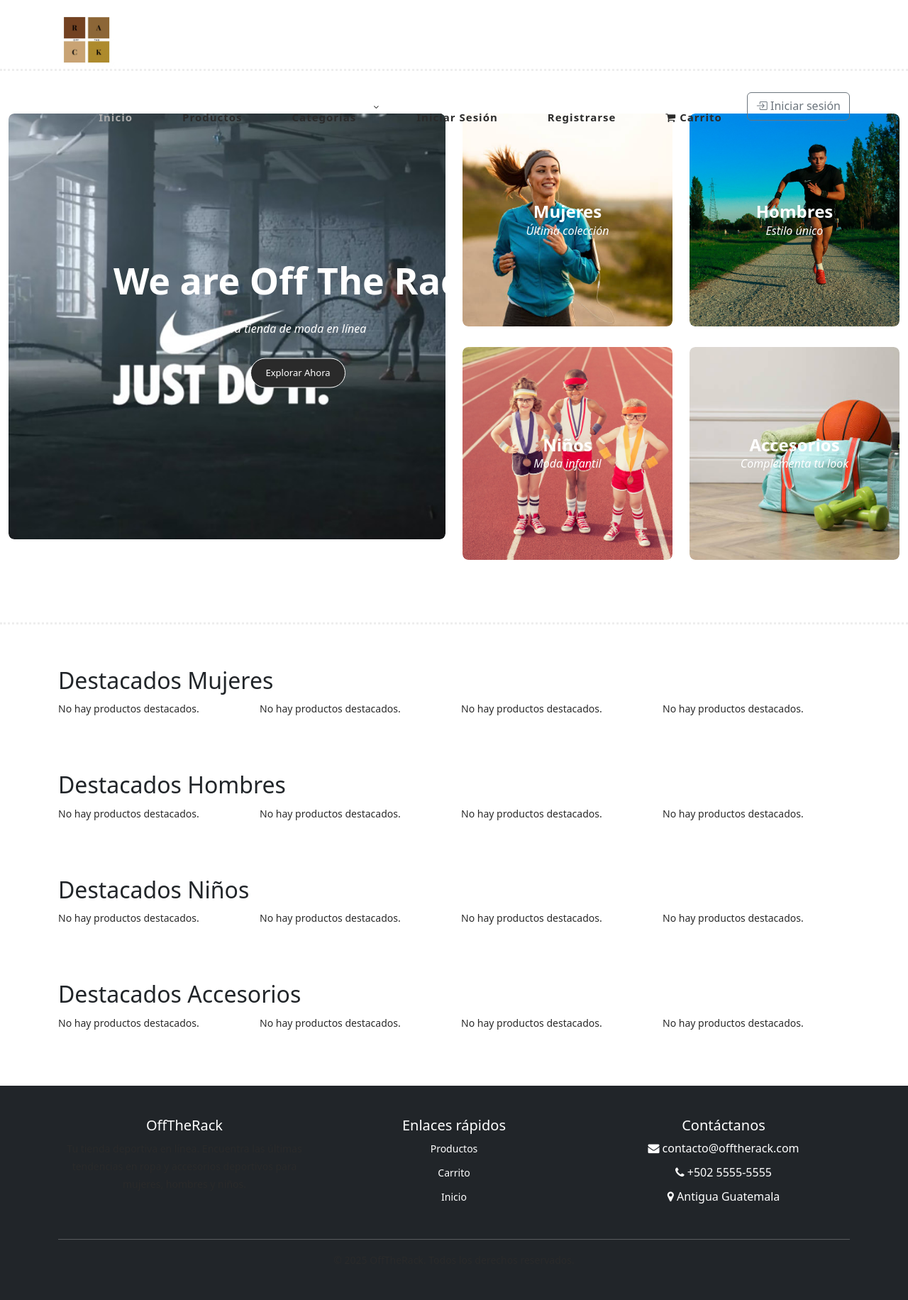
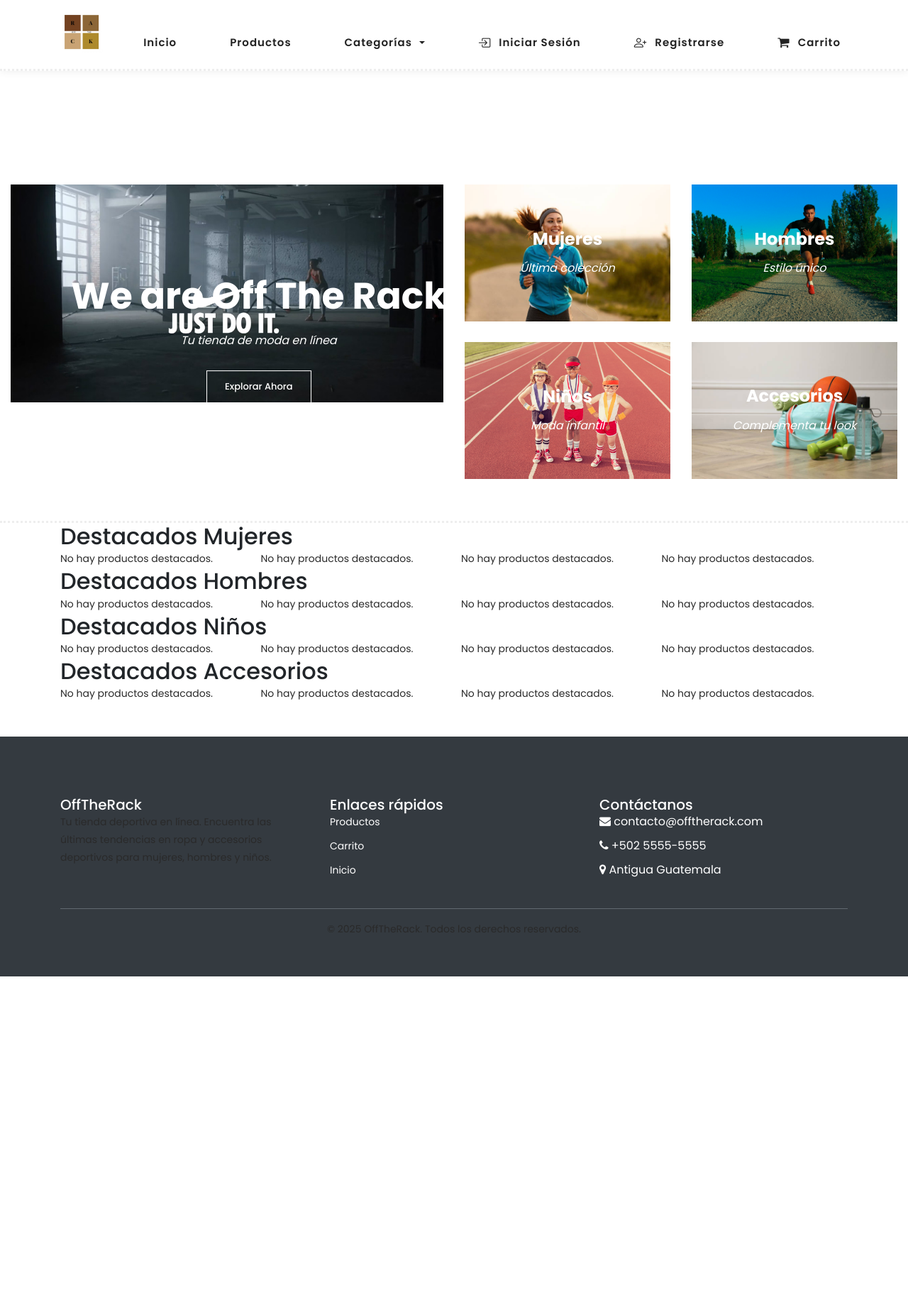
Before and after one commit to jorge2360/proyecto_final, a Django app: page / in a window 1280 px wide. Shown: the whole page at 71% size. After the commit the page ends 1376 px from the top, so only its background shows below. Run offline with Django 5.2, Linux system fonts and the light colour scheme; data that the repository does not hold is empty; some libraries are stand-ins or nearby versions.

Commit message:
se solucionaron errores en pedidos, barra de navegacion y otros

```diff
--- a/core/settings.py
+++ b/core/settings.py
@@ -114,6 +114,7 @@ AUTH_PASSWORD_VALIDATORS = [
 
 AUTH_USER_MODEL = "usuarios.Usuario"
 # Redirecciones despues de login/logout/registro
+LOGIN_URL = '/usuarios/login/'
 LOGIN_REDIRECT_URL = "home"   # despues de iniciar sesion
 LOGOUT_REDIRECT_URL = "home"  # despues de cerrar sesion
 
--- a/pedidos/urls.py
+++ b/pedidos/urls.py
@@ -5,4 +5,5 @@ app_name = "pedidos"
 
 urlpatterns = [
     path("<int:pedido_id>/", views.detalle_pedido, name="detalle"),
+    path('lista/', views.lista_pedidos, name='lista'),
 ]
--- a/static/css/custom.css
+++ b/static/css/custom.css
@@ -1,283 +1,195 @@
-/* =========================
-   Ajustes de Navbar y Logo
-   ========================= */
-   .header-area .logo img,
-   .main-nav .logo img,
-   .logo-img {
-       max-height: 80px !important; /* altura controlada */
-       width: auto !important;      /* mantiene proporción */
-       object-fit: contain;
-       display: inline-block;
-       margin-top: 5px;
+/* ==========================================
+   NAVBAR LIMPIO, CENTRADO Y FUNCIONAL
+   ========================================== */
+
+header.header-area {
+  position: sticky;
+  top: 0;
+  left: 0;
+  right: 0;
+  z-index: 1050;
+  width: 100%;
+  background: #fff;
+  box-shadow: 0 2px 10px rgba(0,0,0,0.06);
 }
 
-   .main-nav ul.nav li a {
-       padding: 15px 20px;
-       font-size: 15px;
-       font-weight: 500;
+header .container {
+  height: 90px;
 }
 
-   /* Navbar fijo arriba */
-   body {
-       padding-top: 100px; /* asegura espacio debajo del navbar */
+.logo-img {
+  height: 65px;
+  object-fit: contain;
 }
 
-   header.header-area {
-       z-index: 1000;
-       position: fixed;
-       top: 0;
-       left: 0;
-       width: 100%;
+/* MENÚ PRINCIPAL */
+.main-nav .nav {
+  list-style: none;
+  display: flex;
+  align-items: center;
+  justify-content: center;
+  gap: 25px;
+  margin: 0;
+  padding: 0;
 }
 
-   /* =========================
-      Banner principal
-      ========================= */
-   .main-banner {
-       padding: 60px 0;
-   }
-
-   /* Banner izquierdo más grande */
-   .main-banner .left-content .thumb {
-       position: relative;
-       border-radius: 8px;
-       overflow: hidden;
-       height: 600px; /* 👈 altura en escritorio */
-   }
-
-   .main-banner .left-content .thumb img {
-       width: 100%;
-       height: 100%;
-       object-fit: cover;
-       border-radius: 8px;
-   }
-
-   .header-text {
-       max-width: 500px;
-       margin: 0 auto;
-       text-align: left;
-   }
-
-   .header-text h2 {
-       font-size: 36px;
-       font-weight: 700;
-       margin-bottom: 20px;
-   }
-
-   .header-text p {
-       margin-bottom: 20px;
-   }
-
-   /* =========================
-      Categorías (banners)
-      ========================= */
-   .thumb {
-       position: relative;
-       overflow: hidden;
-       border-radius: 8px;
-   }
-
-   .thumb img {
-       width: 100%;
-       height: 300px;       /* altura fija en escritorio */
-       object-fit: cover;   /* asegura proporción sin deformar */
-       display: block;
-       border-radius: 8px;
-   }
-
-   /* Texto centrado con Flexbox */
-   .thumb .inner-content {
-       position: absolute;
-       top: 50%;
-       left: 50%;
-       transform: translate(-50%, -50%);
-       display: flex;
-       flex-direction: column;
-       justify-content: center;
-       align-items: center;
-       text-align: center;
-       color: #fff;
-       z-index: 2;
-       width: 100%;
-       padding: 0 10px;
-   }
-
-   .thumb .inner-content h4 {
-       font-size: 22px;
-       font-weight: 700;
-       margin-bottom: 5px;
-       text-align: center;
-   }
-
-   .thumb .inner-content span {
-       font-size: 14px;
-       margin-top: 5px;
-       margin-bottom: 10px;
-       color: #f1f1f1;
-       text-align: center;
-   }
-
-   /* Hover oscuro */
-   .thumb .hover-content {
-       position: absolute;
-       top: 0;
-       left: 0;
-       width: 100%;
-       height: 100%;
-       background: rgba(0,0,0,0.7);
-       color: #fff;
-       opacity: 0;
-       transition: all 0.3s ease-in-out;
-       display: flex;
-       justify-content: center;
-       align-items: center;
-       text-align: center;
-       padding: 15px;
-   }
-
-   .thumb:hover .hover-content {
-       opacity: 1;
-   }
-
-   /* Botón dentro de las categorías */
-   .thumb .main-border-button a {
-       background-color: #2a2a2a;
-       color: #fff;
-       padding: 10px 20px;
-       border-radius: 25px;
-       text-decoration: none;
-       transition: all 0.3s ease;
-   }
-
-   .thumb .main-border-button a:hover {
-       background-color: #43409c;
-   }
-
-   /* =========================
-      Espaciado entre secciones
-      ========================= */
-   .section {
-       margin-top: 60px;
-       margin-bottom: 60px;
-   }
-
-   /* =========================
-      Carrusel de productos
-      ========================= */
-   .owl-men-item .item {
-       margin: 10px;
-   }
-
-   .owl-men-item .thumb img {
-       border-radius: 6px;
-       transition: transform 0.3s;
-   }
-
-   .owl-men-item .thumb img:hover {
-       transform: scale(1.05);
-   }
-
-   /* =========================
-      Animaciones en categorías
-      ========================= */
-   .item img {
-       transition: transform 0.3s ease;
-   }
-
-   .item img:hover {
-       transform: scale(1.05);
-   }
-
-   /* =========================
-      Footer
-      ========================= */
-   footer {
-       background: #222;
-       color: #ddd;
-       padding: 20px 0;
-       text-align: center;
-   }
-
-   footer p {
-       margin: 0;
-       font-size: 14px;
-   }
-
-   /* =========================
-      FIX: Centrar textos categorías
-      ========================= */
-   .right-content .right-first-image .thumb,
-   .left-content .thumb {
+.main-nav .nav li {
   position: relative;
 }
 
-   .right-content .right-first-image .thumb .inner-content {
-     position: absolute !important;
-     top: 50% !important;
-     left: 50% !important;
-     transform: translate(-50%, -50%) !important;
-     display: flex !important;
-     flex-direction: column !important;
-     justify-content: center !important;
-     align-items: center !important;
-     text-align: center !important;
-     z-index: 2 !important;
-     width: 100% !important;
-     padding: 0 10px !important;
+.main-nav .nav li a {
+  display: flex;
+  align-items: center;
+  font-weight: 600;
+  color: #222;
+  text-decoration: none;
+  padding: 10px 15px;
+  transition: color 0.2s ease;
 }
 
-   .right-content .right-first-image .thumb .inner-content h4,
-   .right-content .right-first-image .thumb .inner-content span {
-     margin: 0 auto !important;
-     text-align: center !important;
+.main-nav .nav li a:hover {
+  color: #6c63ff;
 }
 
-   .right-content .right-first-image .thumb:hover .inner-content {
-       opacity: 0 !important;
-       transition: opacity 0.3s ease-in-out;
+/* ICONOS */
+.main-nav .nav li a i {
+  font-size: 1.1rem;
+  margin-right: 5px;
+  position: relative;
+  top: 1px;
 }
 
-   .right-content .right-first-image .thumb .hover-content {
+/* DROPDOWN BASE */
+.dropdown-menu {
+  display: block;
+  position: absolute;
+  top: 110%;
+  left: 0;
+  background: #fff;
+  border: 1px solid #ddd;
+  border-radius: 8px;
+  box-shadow: 0 4px 12px rgba(0,0,0,0.1);
+  min-width: 200px;
+  padding: 8px 0;
   opacity: 0;
-       transition: opacity 0.3s ease-in-out;
+  visibility: hidden;
+  transform: translateY(10px);
+  transition: all 0.25s ease;
+  z-index: 9999;
 }
 
-   .right-content .right-first-image .thumb:hover .hover-content {
+/* Mostrar con hover */
+.nav-item:hover > .dropdown-menu {
   opacity: 1;
+  visibility: visible;
+  transform: translateY(0);
 }
 
-   /* =========================
-      Responsive Design
-      ========================= */
+/* Ítems dentro del menú */
+.dropdown-menu li a {
+  display: flex;
+  align-items: center;
+  padding: 10px 15px;
+  color: #333;
+  font-size: 15px;
+  text-decoration: none;
+  transition: all 0.2s ease;
+}
 
-   /* Tablets */
+.dropdown-menu li a:hover {
+  background-color: #f7f7f7;
+  color: #6c63ff;
+}
+
+/* Alineación derecha del menú de usuario */
+.dropdown-menu-end {
+  right: 0;
+  left: auto;
+}
+
+/* Permite clic dentro del menú */
+.dropdown-menu {
+  pointer-events: auto;
+}
+
+/* Animación */
+@keyframes dropdownFade {
+  from { opacity: 0; transform: translateY(8px); }
+  to { opacity: 1; transform: translateY(0); }
+}
+
+.nav-item:hover > .dropdown-menu {
+  animation: dropdownFade 0.25s ease forwards;
+}
+
+/* Responsive */
 @media (max-width: 992px) {
-       .main-banner .left-content .thumb {
-           height: 400px; /* banner izquierdo */
+  header .container {
+    flex-direction: column;
+    align-items: flex-start;
+    height: auto;
+    padding: 15px 0;
   }
-       .thumb img {
-           height: 220px; /* categorías */
+
+  .main-nav .nav {
+    flex-direction: column;
+    align-items: flex-start;
+    gap: 10px;
   }
-       .thumb .inner-content h4 {
-           font-size: 20px;
-       }
-       .thumb .inner-content span {
-           font-size: 13px;
+
+  .dropdown-menu {
+    position: relative;
+    opacity: 1;
+    visibility: visible;
+    transform: none;
+    box-shadow: none;
+    border: none;
+    padding: 0;
   }
 }
+/* =============================
+   FIX FINAL: Carrito desalineado
+   ============================= */
 
-   /* Móviles */
-   @media (max-width: 576px) {
-       .main-banner .left-content .thumb {
-           height: 250px; /* banner izquierdo */
+/* Asegura que todos los elementos del navbar estén en una sola línea */
+.header-area .container,
+.main-nav {
+  display: flex !important;
+  align-items: center !important;
+  justify-content: space-between !important;
+  flex-wrap: nowrap !important; /* Evita que el carrito salte de línea */
+  white-space: nowrap !important; /* Mantiene los textos en una sola línea */
 }
-       .thumb img {
-           height: 180px; /* categorías */
+
+/* Ajusta los elementos del menú principal */
+.main-nav .nav {
+  display: flex !important;
+  align-items: center !important;
+  justify-content: center !important;
+  gap: 25px !important;
+  flex-wrap: nowrap !important; /* Nada se rompe en 2 líneas */
 }
-       .thumb .inner-content h4 {
-           font-size: 18px;
+
+/* Corrige los <li> que pueden expandirse */
+.main-nav .nav li {
+  flex: 0 0 auto !important;
+  white-space: nowrap !important;
 }
-       .thumb .inner-content span {
-           font-size: 12px;
+
+/* Corrige el botón del carrito para que quede alineado */
+.main-nav .nav li a {
+  display: flex !important;
+  align-items: center !important;
+  justify-content: center !important;
+  gap: 6px !important;
+  padding: 0 10px !important;
+  height: 90px !important; /* misma altura del header */
+  color: #222 !important;
+  text-decoration: none !important;
 }
+
+/* Alinea los íconos verticalmente */
+.main-nav .nav li a i {
+  position: relative !important;
+  top: 1px !important;
 }
--- a/templates/base.html
+++ b/templates/base.html
@@ -1,103 +1,105 @@
 <!DOCTYPE html>
-<html lang="en">
+<html lang="es">
 <head>
     {% load static %}
     <meta charset="UTF-8">
     <meta name="viewport" content="width=device-width, initial-scale=1.0">
-    <title>OffTheRack</title>
+    <title>Off The Rack</title>
 
-    <!-- CSS del template -->
+    <!-- CSS -->
     <link rel="stylesheet" href="{% static 'css/bootstrap.min.css' %}">
     <link rel="stylesheet" href="{% static 'css/font-awesome.css' %}">
     <link rel="stylesheet" href="{% static 'css/templatemo-hexashop.css' %}">
     <link rel="stylesheet" href="{% static 'css/owl-carousel.css' %}">
     <link rel="stylesheet" href="{% static 'css/lightbox.css' %}">
     <link rel="stylesheet" href="{% static 'css/custom.css' %}">
+    <link href="https://cdn.jsdelivr.net/npm/bootstrap-icons@1.11.3/font/bootstrap-icons.css" rel="stylesheet">
+
     <link rel="icon" type="image/png" href="{% static 'images/favicon.jpg' %}">
-    <link href="https://cdn.jsdelivr.net/npm/bootstrap-icons@1.11.3/font/bootstrap-icons.css" rel="stylesheet">
-    <!-- Bootstrap CSS -->
-    <link href="https://cdn.jsdelivr.net/npm/bootstrap@5.3.3/dist/css/bootstrap.min.css" rel="stylesheet">
-
-    <!-- Bootstrap Icons -->
-    <link href="https://cdn.jsdelivr.net/npm/bootstrap-icons@1.11.1/font/bootstrap-icons.css" rel="stylesheet">
-
     <meta name="description" content="OffTheRack - Tienda de moda en línea para mujeres, hombres y niños.">
     <meta name="keywords" content="moda, ropa, tienda, online, accesorios, Guatemala">
 </head>
+
 <body>
 
-    <!-- ***** Preloader Start ***** -->
+    <!-- ***** Preloader ***** -->
     <div id="preloader">
-        <div class="jumper">
-            <div></div>
-            <div></div>
-            <div></div>
+        <div class="jumper"><div></div><div></div><div></div></div>
     </div>
-    </div>
-    <!-- ***** Preloader End ***** -->
 
-    <!-- ***** Header Area Start ***** -->
-    <header class="header-area header-sticky">
-        <div class="container">
-            <div class="row">
-                <div class="col-12">
-                    <nav class="main-nav">
-                        <!-- Logo -->
-                        <a href="{% url 'home' %}" class="logo">
+    <!-- ============================
+         HEADER PRINCIPAL
+    ============================ -->
+    <header class="header-area">
+      <div class="container d-flex align-items-center justify-content-between">
+        <!-- LOGO -->
+        <a href="{% url 'home' %}" class="logo d-flex align-items-center">
           <img src="{% static 'images/offtherack_logo.jpg' %}" alt="OffTheRack Logo" class="logo-img">
         </a>
-                        <!-- Menu -->
-                        <ul class="nav">
-                            <li><a href="{% url 'home' %}" class="active">Inicio</a></li>
+
+        <!-- MENÚ PRINCIPAL -->
+        <nav class="main-nav">
+          <ul class="nav align-items-center">
+            <li><a href="{% url 'home' %}">Inicio</a></li>
             <li><a href="{% url 'productos:lista' %}">Productos</a></li>
-                            <li class="submenu">
-                                <a href="javascript:;">Categorías</a>
-                                <ul>
+
+            <!-- CATEGORÍAS -->
+            <li class="nav-item dropdown">
+              <a class="nav-link dropdown-toggle" href="#" role="button">Categorías</a>
+              <ul class="dropdown-menu">
                 <li><a href="{% url 'productos:categoria' 'Mujeres' %}">Mujeres</a></li>
                 <li><a href="{% url 'productos:categoria' 'Hombres' %}">Hombres</a></li>
                 <li><a href="{% url 'productos:categoria' 'Niños' %}">Niños</a></li>
                 <li><a href="{% url 'productos:categoria' 'Accesorios' %}">Accesorios</a></li>
-                                    <li><a href="{% url 'carrito:detalle' %}">🛒 Carrito</a></li>
               </ul>
             </li>
-                            <!-- Botón dinámico Login / Registro o Mi cuenta -->
+
             {% if user.is_authenticated %}
-                                <li><a href="#">Mi cuenta ({{ user.username }})</a></li>
-                                <li><a href="{% url 'usuarios:logout' %}">Cerrar sesión</a></li>
+            <!-- USUARIO LOGUEADO -->
+            <li class="nav-item dropdown">
+              <a class="nav-link dropdown-toggle" href="#" role="button">
+                <i class="bi bi-person-circle me-1"></i>{{ user.username|title }}
+              </a>
+              <ul class="dropdown-menu dropdown-menu-end">
+                <li><a href="{% url 'usuarios:perfil' %}"><i class="bi bi-person-lines-fill me-1"></i>Mi perfil</a></li>
+                <li><a href="{% url 'pedidos:lista' %}"><i class="bi bi-bag-check me-1"></i>Mis pedidos</a></li>
+                <li class="dropdown-divider"></li>
+                <li><a href="{% url 'usuarios:logout' %}" class="text-danger"><i class="bi bi-box-arrow-right me-1"></i>Cerrar sesión</a></li>
+              </ul>
+            </li>
             {% else %}
-                                <li><a href="{% url 'usuarios:login' %}">Iniciar sesión</a></li>
-                                <li><a href="{% url 'usuarios:registro_cliente' %}">Registrarse</a></li>
+            <!-- USUARIO SIN INICIAR SESIÓN -->
+            <li><a href="{% url 'usuarios:login' %}"><i class="bi bi-box-arrow-in-right me-1"></i>Iniciar sesión</a></li>
+            <li><a href="{% url 'usuarios:registro_cliente' %}"><i class="bi bi-person-plus me-1"></i>Registrarse</a></li>
             {% endif %}
 
-                            <!-- Botón del carrito -->
-                            <li>
-                                <a href="{% url 'carrito:detalle' %}">
-                                    <i class="fa fa-shopping-cart"></i> Carrito
-                                </a>
-                            </li>
-                            {% if user.is_authenticated %}
-                            <a href="{% url 'usuarios:login' %}" class="btn btn-outline-primary">
-                                <i class="bi bi-person-circle"></i> Mi cuenta
-                            </a>
-                        {% else %}
-                            <a href="{% url 'usuarios:login' %}" class="btn btn-outline-secondary">
-                                <i class="bi bi-box-arrow-in-right"></i> Iniciar sesión
-                            </a>
-                        {% endif %}
+            <!-- CARRITO -->
+            <li><a href="{% url 'carrito:detalle' %}"><i class="fa fa-shopping-cart me-1"></i>Carrito</a></li>
           </ul>
-                        <a class="menu-trigger"><span>Menú</span></a>
         </nav>
       </div>
-            </div>
-        </div>
     </header>
-    <!-- ***** Header Area End ***** -->
 
+    <!-- ============================
+         CONTENIDO PRINCIPAL
+    ============================ -->
     <main>
         {% block content %}{% endblock %}
     </main>
 
-    <!-- JS del template -->
+    <!-- ***** BOTÓN FLOTANTE CARRITO (MÓVIL) ***** -->
+    <a href="{% url 'carrito:detalle' %}" class="floating-cart d-md-none">
+        <i class="bi bi-cart4"></i>
+    </a>
+
+    <!-- ============================
+         FOOTER
+    ============================ -->
+    {% include 'partials/footer.html' %}
+
+    <!-- ============================
+         SCRIPTS
+    ============================ -->
     <script src="{% static 'js/jquery-2.1.0.min.js' %}"></script>
     <script src="{% static 'js/popper.js' %}"></script>
     <script src="{% static 'js/bootstrap.min.js' %}"></script>
@@ -112,6 +114,6 @@
     <script src="{% static 'js/lightbox.js' %}"></script>
     <script src="{% static 'js/isotope.js' %}"></script>
     <script src="{% static 'js/custom.js' %}"></script>
-    {% include 'partials/footer.html' %}
+
 </body>
 </html>
--- a/usuarios/templates/usuarios/index.html
+++ /dev/null
@@ -1,5 +0,0 @@
-{% extends 'base.html' %}
-
-{% block content %}
-<h1>Bienvenido a la sección de usuarios</h1>
-{% endblock %}
```
Also changed, not shown: pagos/templates/pagos/checkout.html (+4 -4 lines), pedidos/templates/pedidos/lista.html (added, +62 -0 lines), pedidos/views.py (+10 -4 lines). Lines whose indentation alone changed are shown as unchanged.
